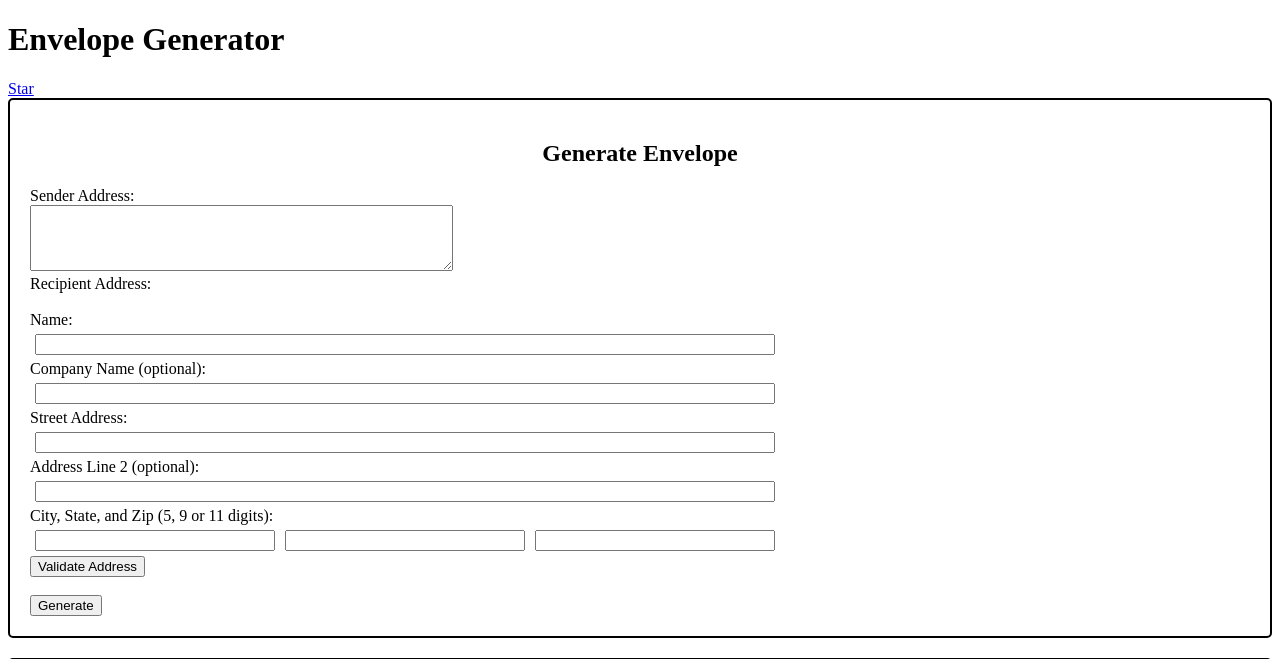
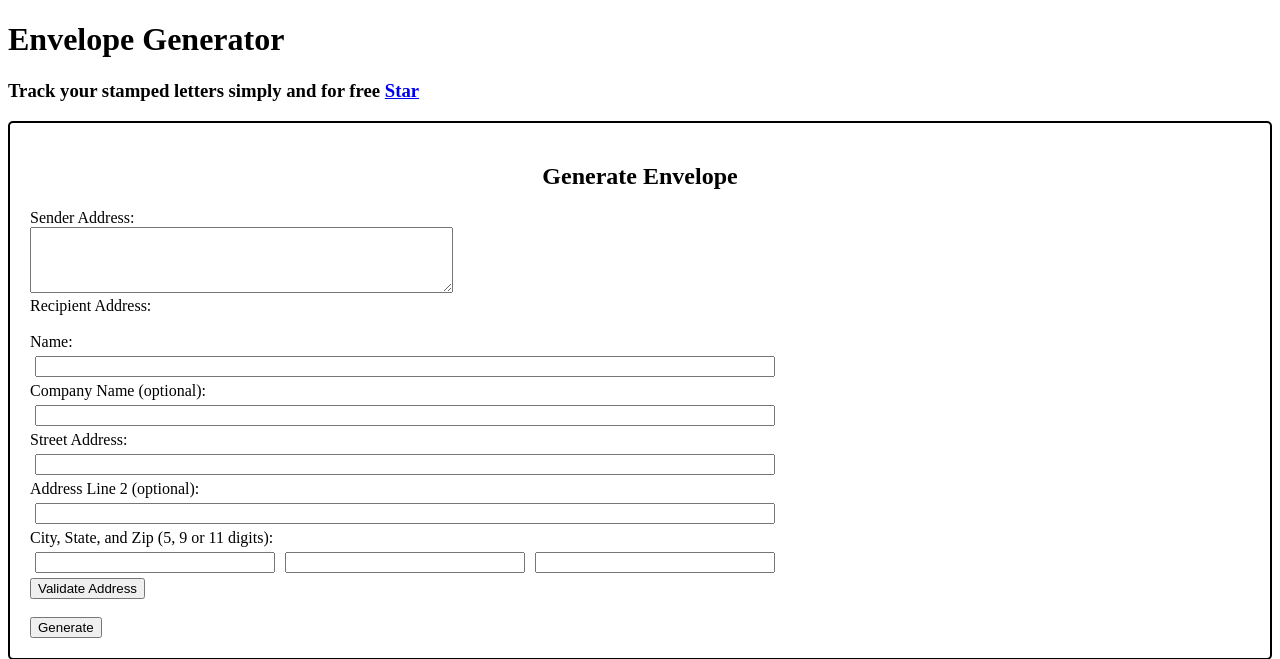
Before and after one commit to 1997cui/envelope, a Python web app: template app/templates/index.html in a window 1280 px wide. Shown: the top 659 px of the page. Run offline with Jinja, Linux system fonts and the light colour scheme; the template is opened without the code that fills it, so the values that code supplies are empty.

Commit message:
Add slogan

```diff
--- a/app/templates/index.html
+++ b/app/templates/index.html
@@ -66,7 +66,9 @@ h2 {
 </head>
 <body>
   <h1>Envelope Generator</h1>
-  <a class="github-button" href="https://github.com/1997cui/envelope" data-size="large" data-show-count="true" aria-label="Star 1997cui/envelope on GitHub">Star</a>
+  <h3>Track your stamped letters simply and for free
+    <a class="github-button" href="https://github.com/1997cui/envelope" data-size="large" data-show-count="true" aria-label="Star 1997cui/envelope on GitHub">Star</a>
+  </h3>
   <div class="container">
     <h2>Generate Envelope</h2>
     <form method="POST" action="{{ url_for('generate') }}" target="_blank">
```
